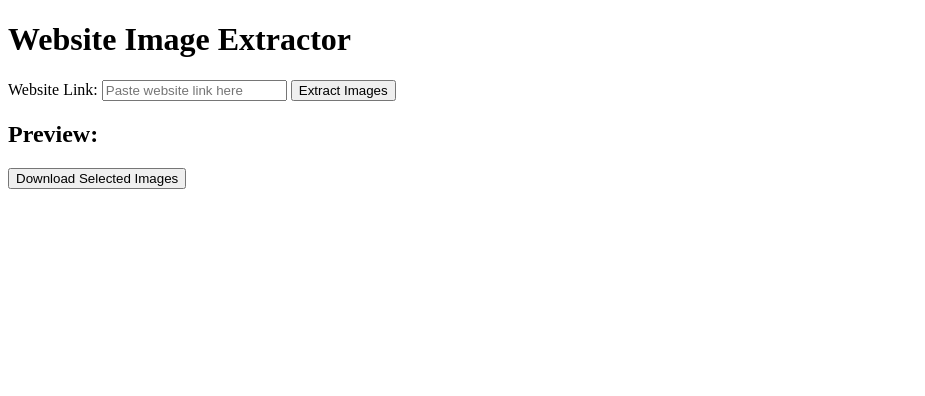
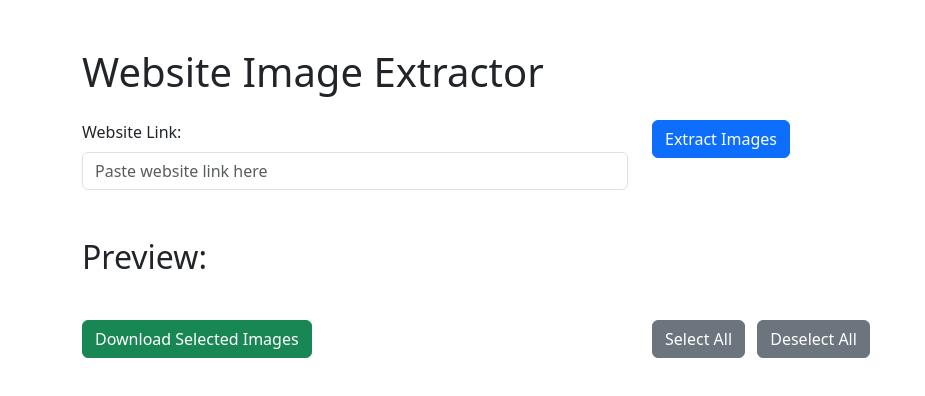
Before and after one commit to MdEmonBiswasX/WID, a plain HTML site: page index.html in a window 1280 px wide. Shown: the whole page, without its empty margins (0-925 px from the left). Drawn offline with nearby package versions, Linux system fonts and the light colour scheme.

Commit message:
Update index.html

```diff
--- a/index.html
+++ b/index.html
@@ -2,39 +2,61 @@
 <html>
 <head>
   <title>Website Image Extractor</title>
+  <link rel="stylesheet" href="https://cdnjs.cloudflare.com/ajax/libs/twitter-bootstrap/5.5.0/css/bootstrap.min.css">
   <style>
     .image-preview {
       display: flex;
       flex-wrap: wrap;
       justify-content: center;
+      gap: 10px;
+      margin-top: 20px;
     }
 
     .image-preview img {
       width: 200px;
       height: 200px;
       object-fit: cover;
-      margin: 10px;
       cursor: pointer;
     }
 
     .selected {
       border: 3px solid blue;
     }
+
+    .status-message {
+      margin-top: 20px;
+    }
   </style>
 </head>
 <body>
-  <h1>Website Image Extractor</h1>
+  <div class="container">
+    <h1 class="mt-5">Website Image Extractor</h1>
 
-  <label for="website-link">Website Link:</label>
-  <input type="text" id="website-link" placeholder="Paste website link here" />
-  <button onclick="extractImages()">Extract Images</button>
+    <div class="row mt-4">
+      <div class="col-md-6">
+        <label for="website-link" class="form-label">Website Link:</label>
+        <input type="url" id="website-link" class="form-control" placeholder="Paste website link here" required>
+      </div>
+      <div class="col-md-6">
+        <button onclick="extractImages()" class="btn btn-primary">Extract Images</button>
+      </div>
+    </div>
 
-  <h2>Preview:</h2>
-  <div id="image-preview" class="image-preview"></div>
+    <h2 class="mt-5">Preview:</h2>
+    <div id="image-preview" class="image-preview"></div>
 
-  <button onclick="downloadImages()">Download Selected Images</button>
+    <div class="row mt-4">
+      <div class="col-md-6">
+        <button onclick="downloadImages()" class="btn btn-success">Download Selected Images</button>
+      </div>
+      <div class="col-md-6">
+        <button onclick="selectAllImages()" class="btn btn-secondary me-2">Select All</button>
+        <button onclick="deselectAllImages()" class="btn btn-secondary">Deselect All</button>
+      </div>
+    </div>
 
-  <div id="status-box"></div>
+    <div id="status-box" class="status-message"></div>
+  </div>
 
   <script src="script.js"></script>
 </body>
```
